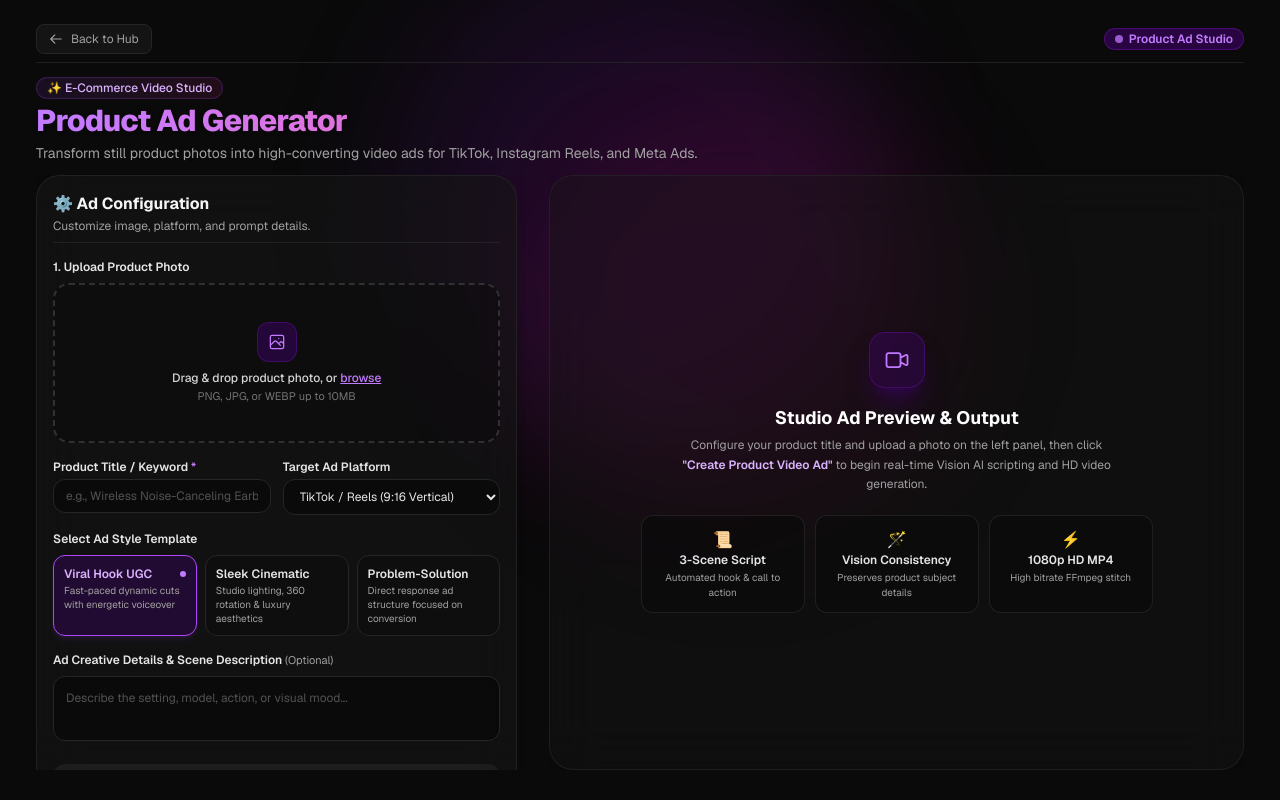
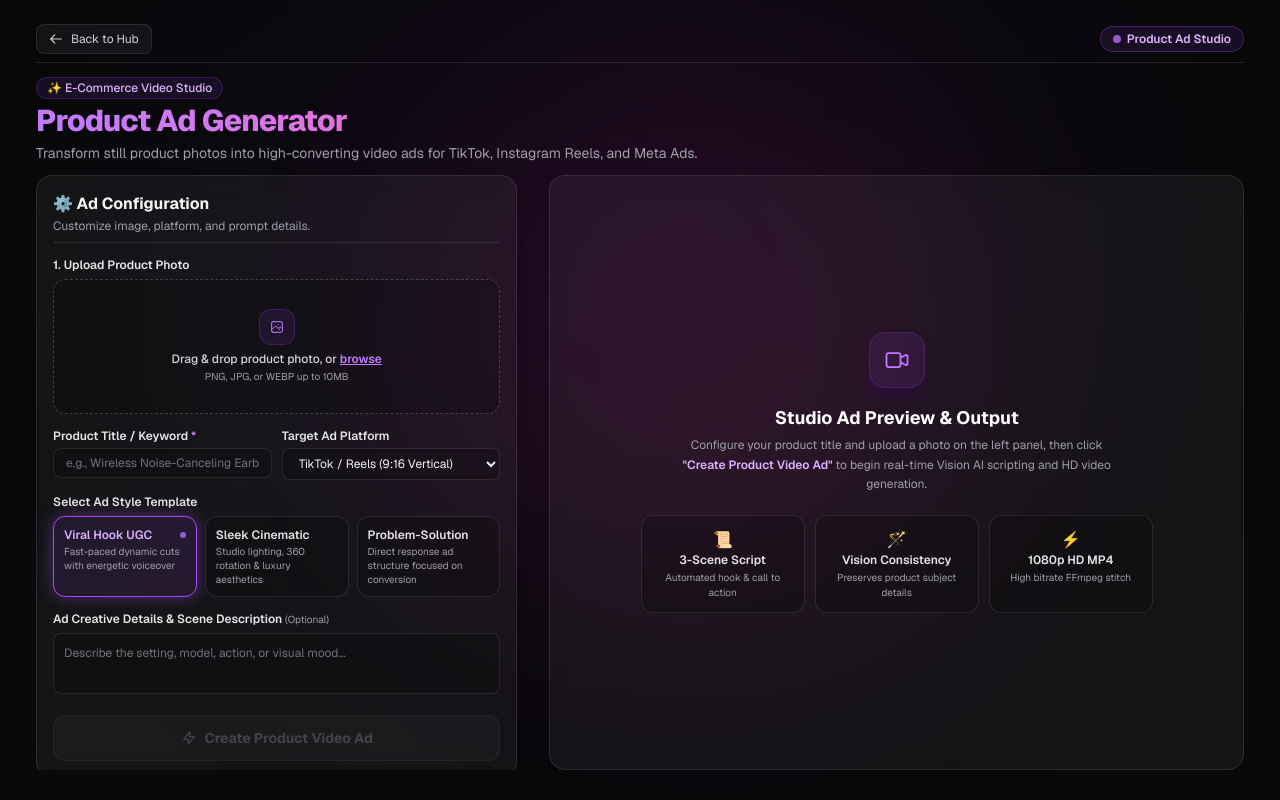
Before and after one commit to ahmadrasheed22/ai-clips, a Next.js app: page /ad-studio in a window 1280 px wide. Built offline with nearby package versions, Linux system fonts and the light colour scheme; no server answers.

Commit message:
style(ui): apply premium SaaS aesthetic with glassmorphism and hover animations

```diff
--- a/app/ad-studio/components/AdParametersForm.tsx
+++ b/app/ad-studio/components/AdParametersForm.tsx
@@ -36,11 +36,11 @@ export function AdParametersForm({
   onSubmit,
 }: AdParametersFormProps) {
   return (
-    <div className="space-y-4">
+    <div className="space-y-3.5">
       {/* Step 2: Product Info & Target Platform */}
-      <div className="grid grid-cols-1 md:grid-cols-2 gap-3">
+      <div className="grid grid-cols-1 md:grid-cols-2 gap-2.5">
         <div className="space-y-1">
-          <label className="block text-xs font-semibold text-neutral-200">
+          <label className="block text-xs font-semibold text-zinc-200">
             Product Title / Keyword <span className="text-purple-400">*</span>
           </label>
           <input
@@ -48,28 +48,28 @@ export function AdParametersForm({
             value={productTitle}
             onChange={(e) => onTitleChange(e.target.value)}
             placeholder="e.g., Wireless Noise-Canceling Earbuds"
-            className="w-full bg-neutral-950 border border-neutral-800 rounded-xl px-3 py-2 text-xs text-neutral-200 placeholder-neutral-600 focus:outline-none focus:ring-2 focus:ring-purple-500 focus:border-transparent transition-all"
+            className="w-full bg-black/20 border border-white/10 rounded-lg px-3 py-1.5 text-xs text-zinc-100 placeholder-zinc-500 focus:outline-none focus:border-purple-500 focus:ring-1 focus:ring-purple-500 transition-all"
           />
         </div>
         <div className="space-y-1">
-          <label className="block text-xs font-semibold text-neutral-200">
+          <label className="block text-xs font-semibold text-zinc-200">
             Target Ad Platform
           </label>
           <select
             value={targetPlatform}
             onChange={(e) => onPlatformChange(e.target.value)}
-            className="w-full bg-neutral-950 border border-neutral-800 rounded-xl px-3 py-2 text-xs text-neutral-200 focus:outline-none focus:ring-2 focus:ring-purple-500 focus:border-transparent transition-all"
+            className="w-full bg-black/20 border border-white/10 rounded-lg px-3 py-1.5 text-xs text-zinc-100 focus:outline-none focus:border-purple-500 focus:ring-1 focus:ring-purple-500 transition-all"
           >
-            <option value="TikTok / Reels (9:16 Vertical)">TikTok / Reels (9:16 Vertical)</option>
-            <option value="YouTube Shorts (9:16 Vertical)">YouTube Shorts (9:16 Vertical)</option>
-            <option value="Meta Newsfeed (1:1 Square)">Meta Newsfeed (1:1 Square)</option>
+            <option value="TikTok / Reels (9:16 Vertical)" className="bg-zinc-900 text-zinc-100">TikTok / Reels (9:16 Vertical)</option>
+            <option value="YouTube Shorts (9:16 Vertical)" className="bg-zinc-900 text-zinc-100">YouTube Shorts (9:16 Vertical)</option>
+            <option value="Meta Newsfeed (1:1 Square)" className="bg-zinc-900 text-zinc-100">Meta Newsfeed (1:1 Square)</option>
           </select>
         </div>
       </div>
 
       {/* Step 3: Preset Styles */}
-      <div className="space-y-2">
-        <label className="block text-xs font-semibold text-neutral-200">
+      <div className="space-y-1.5">
+        <label className="block text-xs font-semibold text-zinc-200">
           Select Ad Style Template
         </label>
         <div className="grid grid-cols-1 sm:grid-cols-3 gap-2">
@@ -79,19 +79,19 @@ export function AdParametersForm({
               <div
                 key={style.title}
                 onClick={() => onTemplateChange(style.title)}
-                className={`p-2.5 rounded-xl border transition-all cursor-pointer space-y-0.5 ${
+                className={`p-2.5 rounded-xl border transition-all duration-200 cursor-pointer space-y-0.5 hover:-translate-y-1 hover:border-purple-500/50 ${
                   isSelected
-                    ? "bg-purple-950/40 border-purple-500 text-purple-200 shadow-md shadow-purple-500/10"
-                    : "bg-neutral-950/40 border-neutral-800 hover:border-purple-500/40 text-neutral-400"
+                    ? "bg-purple-500/10 border-purple-500 text-purple-200 shadow-[0_0_15px_rgba(168,85,247,0.4)]"
+                    : "bg-black/20 border-white/10 text-zinc-400"
                 }`}
               >
                 <div className="flex items-center justify-between">
-                  <p className={`text-xs font-semibold ${isSelected ? "text-purple-300" : "text-neutral-200"}`}>
+                  <p className={`text-xs font-semibold ${isSelected ? "text-purple-300" : "text-zinc-200"}`}>
                     {style.title}
                   </p>
-                  {isSelected && <span className="w-1.5 h-1.5 rounded-full bg-purple-400" />}
+                  {isSelected && <span className="w-1.5 h-1.5 rounded-full bg-purple-400 animate-pulse" />}
                 </div>
-                <p className="text-[10px] text-neutral-400 leading-snug">{style.desc}</p>
+                <p className="text-[10px] text-zinc-400 leading-snug">{style.desc}</p>
               </div>
             );
           })}
@@ -99,12 +99,12 @@ export function AdParametersForm({
       </div>
 
       {/* Step 4: Ad Creative Prompt / Scene Details */}
-      <div className="space-y-2">
-        <label className="block text-xs font-semibold text-neutral-200">
-          Ad Creative Details & Scene Description <span className="text-[11px] text-neutral-400 font-normal">(Optional)</span>
+      <div className="space-y-1.5">
+        <label className="block text-xs font-semibold text-zinc-200">
+          Ad Creative Details & Scene Description <span className="text-[10px] text-zinc-400 font-normal">(Optional)</span>
         </label>
         <textarea
-          className="w-full bg-neutral-950 border border-neutral-800 rounded-xl p-3 text-neutral-200 placeholder-neutral-600 focus:outline-none focus:ring-2 focus:ring-purple-500 focus:border-transparent resize-none transition-all duration-300 text-xs leading-relaxed shadow-inner"
+          className="w-full bg-black/20 border border-white/10 rounded-lg p-2.5 text-zinc-100 placeholder-zinc-500 focus:outline-none focus:border-purple-500 focus:ring-1 focus:ring-purple-500 resize-none transition-all duration-200 text-xs leading-relaxed"
           rows={2}
           placeholder="Describe the setting, model, action, or visual mood..."
           value={customPrompt}
@@ -117,10 +117,10 @@ export function AdParametersForm({
         type="button"
         onClick={onSubmit}
         disabled={!canSubmit || isSubmitting}
-        className={`w-full py-3 rounded-xl font-semibold text-xs md:text-sm text-center transition-all duration-300 flex items-center justify-center gap-2 ${
+        className={`w-full py-2.5 md:py-3 rounded-xl font-bold text-xs md:text-sm text-center transition-all duration-200 flex items-center justify-center gap-2 ${
           canSubmit && !isSubmitting
-            ? "bg-gradient-to-r from-purple-600 to-pink-600 hover:from-purple-500 hover:to-pink-500 text-white shadow-lg shadow-purple-600/25 cursor-pointer"
-            : "bg-neutral-800 text-neutral-500 cursor-not-allowed opacity-60"
+            ? "bg-gradient-to-r from-purple-600 to-pink-600 hover:scale-[1.02] hover:shadow-[0_0_20px_rgba(236,72,153,0.5)] active:scale-[0.98] text-white shadow-lg shadow-purple-600/25 cursor-pointer"
+            : "bg-white/5 border border-white/10 text-zinc-500 cursor-not-allowed opacity-50 shadow-none"
         }`}
       >
         {isSubmitting ? (
--- a/app/ad-studio/components/ImageDropzone.tsx
+++ b/app/ad-studio/components/ImageDropzone.tsx
@@ -45,8 +45,8 @@ export function ImageDropzone({
   };
 
   return (
-    <div className="space-y-2">
-      <label className="block text-xs font-semibold text-neutral-200">
+    <div className="space-y-1.5">
+      <label className="block text-xs font-semibold text-zinc-200">
         1. Upload Product Photo
       </label>
       <input
@@ -62,15 +62,15 @@ export function ImageDropzone({
         onDrop={handleDrop}
         onDragOver={handleDragOver}
         onDragLeave={handleDragLeave}
-        className={`border-2 border-dashed rounded-2xl p-3 md:p-4 min-h-[160px] text-center transition-all bg-neutral-950/40 flex flex-col items-center justify-center gap-2 group cursor-pointer relative overflow-hidden ${
+        className={`border border-dashed rounded-xl p-3 min-h-[135px] text-center transition-all bg-black/20 flex flex-col items-center justify-center gap-1.5 group cursor-pointer relative overflow-hidden ${
           isDragOver
-            ? "border-purple-500 bg-purple-950/20"
-            : "border-neutral-700/70 hover:border-purple-500/50"
+            ? "border-purple-500 bg-purple-500/10 shadow-[0_0_15px_rgba(168,85,247,0.3)]"
+            : "border-white/20 hover:border-purple-500/50 hover:bg-white/[0.07]"
         }`}
       >
         {productImagePreview ? (
-          <div className="flex flex-col items-center gap-2">
-            <div className="relative w-24 h-24 rounded-xl overflow-hidden border border-purple-500/50 shadow-lg">
+          <div className="flex flex-col items-center gap-1.5">
+            <div className="relative w-20 h-20 rounded-lg overflow-hidden border border-purple-500/50 shadow-md">
               {/* eslint-disable-next-line @next/next/no-img-element */}
               <img
                 src={productImagePreview}
@@ -79,7 +79,7 @@ export function ImageDropzone({
               />
             </div>
             <div className="flex items-center gap-2">
-              <span className="text-xs text-purple-300 font-medium truncate max-w-[180px]">
+              <span className="text-[11px] text-purple-300 font-medium truncate max-w-[170px]">
                 {imageName}
               </span>
               <button
@@ -89,7 +89,7 @@ export function ImageDropzone({
                   onClearImage();
                   if (fileInputRef.current) fileInputRef.current.value = "";
                 }}
-                className="text-[11px] text-red-400 hover:text-red-300 underline bg-red-950/40 px-2 py-0.5 rounded border border-red-900/40"
+                className="text-[10px] text-red-400 hover:text-red-300 underline bg-red-950/40 px-2 py-0.5 rounded border border-red-900/40"
               >
                 Remove
               </button>
@@ -97,8 +97,8 @@ export function ImageDropzone({
           </div>
         ) : (
           <>
-            <div className="w-10 h-10 rounded-xl bg-purple-950/50 border border-purple-800/40 flex items-center justify-center text-purple-400 group-hover:scale-105 transition-transform">
-              <svg className="w-5 h-5" fill="none" stroke="currentColor" viewBox="0 0 24 24">
+            <div className="w-9 h-9 rounded-xl bg-purple-500/10 border border-purple-500/20 flex items-center justify-center text-purple-400 group-hover:scale-105 transition-transform">
+              <svg className="w-4 h-4" fill="none" stroke="currentColor" viewBox="0 0 24 24">
                 <path
                   strokeLinecap="round"
                   strokeLinejoin="round"
@@ -108,11 +108,11 @@ export function ImageDropzone({
               </svg>
             </div>
             <div>
-              <p className="text-xs font-medium text-neutral-300">
+              <p className="text-xs font-medium text-zinc-300">
                 Drag & drop product photo, or{" "}
-                <span className="text-purple-400 underline">browse</span>
+                <span className="text-purple-400 underline font-semibold">browse</span>
               </p>
-              <p className="text-[11px] text-neutral-500 mt-0.5">PNG, JPG, or WEBP up to 10MB</p>
+              <p className="text-[10px] text-zinc-400 mt-0.5">PNG, JPG, or WEBP up to 10MB</p>
             </div>
           </>
         )}
--- a/app/ad-studio/page.tsx
+++ b/app/ad-studio/page.tsx
@@ -96,24 +96,24 @@ export default function ProductAdStudioPage() {
   };
 
   return (
-    <main className="h-screen bg-neutral-950 text-neutral-100 p-3 md:p-5 flex flex-col items-center font-sans relative overflow-hidden">
-      {/* Background ambient lighting */}
-      <div className="absolute top-1/4 left-1/2 -translate-x-1/2 -translate-y-1/2 w-[500px] h-[500px] bg-purple-600/10 rounded-full blur-3xl pointer-events-none" />
-      <div className="absolute bottom-1/3 right-1/4 w-[450px] h-[450px] bg-pink-600/10 rounded-full blur-3xl pointer-events-none" />
+    <main className="h-screen bg-zinc-950 text-zinc-100 p-3 md:p-5 flex flex-col items-center font-sans relative overflow-hidden">
+      {/* Oversized Subtle Radial Gradient Blobs for Depth */}
+      <div className="absolute top-1/3 left-1/2 -translate-x-1/2 -translate-y-1/2 w-[700px] h-[550px] bg-purple-900/15 rounded-full blur-[140px] pointer-events-none" />
+      <div className="absolute bottom-1/4 right-1/4 w-[500px] h-[500px] bg-pink-600/10 rounded-full blur-[130px] pointer-events-none" />
 
       <div className="max-w-[1600px] w-full h-[calc(100vh-40px)] md:h-[calc(100vh-50px)] overflow-hidden flex flex-col space-y-3 relative z-10 mx-auto px-2 md:px-4">
         {/* Navigation Header Bar */}
-        <div className="flex items-center justify-between border-b border-neutral-800/80 pb-2 pt-1 flex-shrink-0">
+        <div className="flex items-center justify-between border-b border-white/10 pb-2 pt-1 flex-shrink-0">
           <Link
             href="/"
-            className="inline-flex items-center gap-2 text-xs text-neutral-400 hover:text-white transition-colors bg-neutral-900/80 hover:bg-neutral-800 border border-neutral-800 rounded-lg px-3 py-1.5"
+            className="inline-flex items-center gap-2 text-xs text-zinc-300 hover:text-white transition-all bg-white/5 hover:bg-white/10 border border-white/10 rounded-lg px-3 py-1.5 backdrop-blur-md"
           >
             <svg className="w-3.5 h-3.5" fill="none" stroke="currentColor" viewBox="0 0 24 24">
               <path strokeLinecap="round" strokeLinejoin="round" strokeWidth="2" d="M10 19l-7-7m0 0l7-7m-7 7h18" />
             </svg>
             Back to Hub
           </Link>
-          <span className="text-xs font-semibold px-2.5 py-0.5 rounded-full bg-purple-950/60 text-purple-400 border border-purple-800/50 flex items-center gap-1.5">
+          <span className="text-xs font-semibold px-3 py-1 rounded-full bg-purple-500/10 text-purple-300 border border-purple-500/30 flex items-center gap-1.5 shadow-sm">
             <span className="w-2 h-2 rounded-full bg-purple-400 animate-pulse" />
             Product Ad Studio
           </span>
@@ -121,20 +121,20 @@ export default function ProductAdStudioPage() {
 
         {/* Hero Section Header */}
         <header className="text-left space-y-1 flex-shrink-0">
-          <div className="inline-flex items-center gap-2 px-2.5 py-0.5 rounded-full bg-gradient-to-r from-purple-500/10 to-pink-500/10 border border-purple-500/20 text-purple-300 text-xs font-medium">
+          <div className="inline-flex items-center gap-2 px-2.5 py-0.5 rounded-full bg-purple-500/10 border border-purple-500/20 text-purple-300 text-xs font-medium">
             ✨ E-Commerce Video Studio
           </div>
           <h1 className="text-2xl md:text-3xl font-extrabold tracking-tight bg-gradient-to-r from-purple-400 via-pink-400 to-amber-300 bg-clip-text text-transparent drop-shadow-sm">
             Product Ad Generator
           </h1>
-          <p className="text-neutral-400 text-xs md:text-sm max-w-3xl">
+          <p className="text-zinc-400 text-xs md:text-sm max-w-3xl">
             Transform still product photos into high-converting video ads for TikTok, Instagram Reels, and Meta Ads.
           </p>
         </header>
 
         {/* Display Error Message Toast if any */}
         {errorMessage && (
-          <div className="bg-red-950/40 border border-red-800/60 rounded-xl p-3 text-xs flex items-center justify-between text-red-300 flex-shrink-0">
+          <div className="bg-red-950/50 border border-red-800/60 rounded-xl p-3 text-xs flex items-center justify-between text-red-300 flex-shrink-0 shadow-lg">
             <span>⚠️ {errorMessage}</span>
             <button
               onClick={() => setErrorMessage(null)}
@@ -147,17 +147,17 @@ export default function ProductAdStudioPage() {
 
         {/* Split-Screen 2-Column Responsive Dashboard Layout */}
         <div className="grid grid-cols-1 lg:grid-cols-12 gap-4 lg:gap-6 items-stretch flex-1 min-h-0 overflow-hidden">
-          {/* Left Column (5 Cols): Form Parameters with Strict Height & Internal Scroll */}
+          {/* Left Column (5 Cols): Form Parameters with Glass Card & Internal Scroll */}
           <div className="lg:col-span-5 h-full overflow-y-auto pr-2 custom-scrollbar">
             <form
               onSubmit={handleFormSubmit}
-              className="bg-neutral-900/60 backdrop-blur-xl border border-neutral-800/80 rounded-3xl p-4 space-y-4 shadow-2xl"
+              className="bg-white/5 backdrop-blur-md border border-white/10 rounded-2xl p-4 space-y-3.5 shadow-xl"
             >
-              <div className="border-b border-neutral-800/80 pb-2">
-                <h2 className="text-base font-bold text-neutral-100 flex items-center gap-2">
+              <div className="border-b border-white/10 pb-2">
+                <h2 className="text-base font-bold text-zinc-100 flex items-center gap-2">
                   <span>⚙️ Ad Configuration</span>
                 </h2>
-                <p className="text-xs text-neutral-400 mt-0.5">
+                <p className="text-xs text-zinc-400 mt-0.5">
                   Customize image, platform, and prompt details.
                 </p>
               </div>
@@ -213,8 +213,8 @@ export default function ProductAdStudioPage() {
 
 function AdPreviewPlaceholder() {
   return (
-    <div className="bg-neutral-900/40 backdrop-blur-xl border border-neutral-800/70 rounded-3xl p-4 md:p-6 shadow-2xl flex flex-col items-center justify-center text-center space-y-4 h-full max-h-full w-full relative overflow-hidden">
-      <div className="w-14 h-14 rounded-2xl bg-purple-950/40 border border-purple-800/40 flex items-center justify-center text-purple-400 shadow-xl shadow-purple-950/50">
+    <div className="bg-white/5 backdrop-blur-md border border-white/10 rounded-2xl p-4 md:p-6 shadow-xl flex flex-col items-center justify-center text-center space-y-4 h-full max-h-full w-full relative overflow-hidden">
+      <div className="w-14 h-14 rounded-2xl bg-purple-500/10 border border-purple-500/20 flex items-center justify-center text-purple-400 shadow-lg shadow-purple-950/30">
         <svg className="w-7 h-7" fill="none" stroke="currentColor" viewBox="0 0 24 24">
           <path
             strokeLinecap="round"
@@ -227,27 +227,27 @@ function AdPreviewPlaceholder() {
 
       <div className="max-w-md space-y-1">
         <h3 className="text-lg font-bold text-white">Studio Ad Preview & Output</h3>
-        <p className="text-neutral-400 text-xs leading-relaxed">
+        <p className="text-zinc-400 text-xs leading-relaxed">
           Configure your product title and upload a photo on the left panel, then click{" "}
           <span className="text-purple-300 font-semibold">&quot;Create Product Video Ad&quot;</span> to begin real-time Vision AI scripting and HD video generation.
         </p>
       </div>
 
       <div className="grid grid-cols-1 sm:grid-cols-3 gap-2.5 w-full max-w-lg pt-1">
-        <div className="bg-neutral-950/60 border border-neutral-800/80 rounded-xl p-3 text-center space-y-0.5">
+        <div className="bg-black/20 border border-white/10 rounded-xl p-3 text-center space-y-0.5">
           <span className="text-base">📜</span>
-          <p className="text-xs font-semibold text-neutral-200">3-Scene Script</p>
-          <p className="text-[10px] text-neutral-400">Automated hook & call to action</p>
+          <p className="text-xs font-semibold text-zinc-200">3-Scene Script</p>
+          <p className="text-[10px] text-zinc-400">Automated hook & call to action</p>
         </div>
-        <div className="bg-neutral-950/60 border border-neutral-800/80 rounded-xl p-3 text-center space-y-0.5">
+        <div className="bg-black/20 border border-white/10 rounded-xl p-3 text-center space-y-0.5">
           <span className="text-base">🪄</span>
-          <p className="text-xs font-semibold text-neutral-200">Vision Consistency</p>
-          <p className="text-[10px] text-neutral-400">Preserves product subject details</p>
+          <p className="text-xs font-semibold text-zinc-200">Vision Consistency</p>
+          <p className="text-[10px] text-zinc-400">Preserves product subject details</p>
         </div>
-        <div className="bg-neutral-950/60 border border-neutral-800/80 rounded-xl p-3 text-center space-y-0.5">
+        <div className="bg-black/20 border border-white/10 rounded-xl p-3 text-center space-y-0.5">
           <span className="text-base">⚡</span>
-          <p className="text-xs font-semibold text-neutral-200">1080p HD MP4</p>
-          <p className="text-[10px] text-neutral-400">High bitrate FFmpeg stitch</p>
+          <p className="text-xs font-semibold text-zinc-200">1080p HD MP4</p>
+          <p className="text-[10px] text-zinc-400">High bitrate FFmpeg stitch</p>
         </div>
       </div>
     </div>
--- a/app/globals.css
+++ b/app/globals.css
@@ -1,25 +1,18 @@
 @import "tailwindcss";
 
 :root {
-  --background: #ffffff;
-  --foreground: #171717;
+  --background: #09090b;
+  --foreground: #f4f4f5;
   --color-background: var(--background);
   --color-foreground: var(--foreground);
   --font-sans: var(--font-geist-sans);
   --font-mono: var(--font-geist-mono);
 }
 
-@media (prefers-color-scheme: dark) {
-  :root {
-    --background: #0a0a0a;
-    --foreground: #ededed;
-  }
-}
-
 body {
-  background: var(--background);
-  color: var(--foreground);
-  font-family: Arial, Helvetica, sans-serif;
+  background: #09090b;
+  color: #f4f4f5;
+  font-family: var(--font-sans), sans-serif;
 }
 
 @keyframes progress-loading {
@@ -55,19 +48,13 @@ body {
   animation: pulse-slow 3s cubic-bezier(0.4, 0, 0.6, 1) infinite;
 }
 
-@keyframes shimmer {
-  100% {
-    transform: translateX(100%);
-  }
-}
-
 /* Custom sleek scrollbar for internal containers */
 .custom-scrollbar::-webkit-scrollbar {
-  width: 6px;
-  height: 6px;
+  width: 5px;
+  height: 5px;
 }
 .custom-scrollbar::-webkit-scrollbar-track {
-  background: rgba(23, 23, 23, 0.4);
+  background: rgba(9, 9, 11, 0.5);
   border-radius: 9999px;
 }
 .custom-scrollbar::-webkit-scrollbar-thumb {
```
Also changed, not shown: app/ad-studio/components/GenerationProgressStepper.tsx (+12 -13 lines), app/ad-studio/components/VideoResultPlayer.tsx (+11 -11 lines), app/page.tsx (+29 -29 lines).
